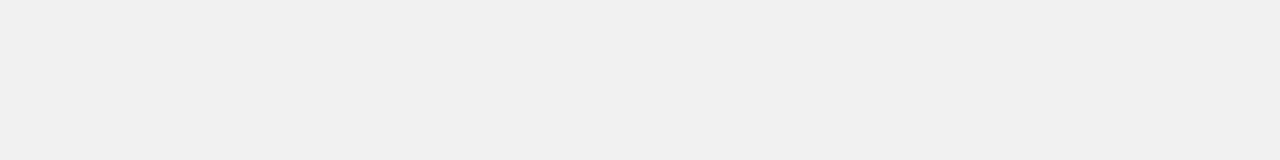
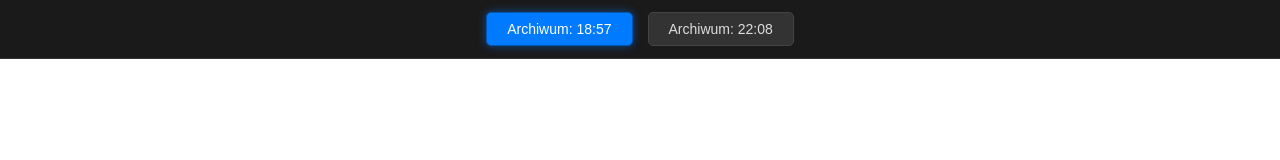
Before and after one commit to emmunio/projekt27.pl, a plain HTML site: page index.html in a window 1280 px wide. Drawn offline with Linux system fonts and the light colour scheme.

Commit message:
Update index.html

```diff
--- a/index.html
+++ b/index.html
@@ -6,15 +6,69 @@
     <title>Archiwum Projekt27</title>
 
     <script src="https://cdn.jsdelivr.net/npm/replaywebpage@2.1.0/ui.js"></script>
+
+    <style>
+        body { margin: 0; height: 100vh; display: flex; flex-direction: column; font-family: 'Segoe UI', Tahoma, Geneva, Verdana, sans-serif; }
+
+        /* Pasek nawigacji na górze */
+        .controls {
+            background: #1a1a1a;
+            padding: 12px;
+            display: flex;
+            gap: 15px;
+            justify-content: center;
+            border-bottom: 1px solid #333;
+            z-index: 100;
+        }
+
+        button {
+            padding: 8px 20px;
+            cursor: pointer;
+            background: #333;
+            color: #ddd;
+            border: 1px solid #444;
+            border-radius: 5px;
+            transition: all 0.2s ease;
+            font-size: 14px;
+        }
+
+        button:hover { background: #444; color: white; }
+        button.active { background: #007bff; color: white; border-color: #0056b3; box-shadow: 0 0 8px rgba(0,123,255,0.5); }
+
+        /* Odtwarzacz wypełniający resztę ekranu */
+        replay-web-page { flex-grow: 1; display: block; width: 100%; }
+    </style>
 </head>
-<body style="margin: 0; height: 100vh; overflow: hidden; background-color: #f0f0f0;">
+<body>
+
+    <div class="controls">
+        <button class="active" onclick="changeSource(this, 'https://media.githubusercontent.com/media/emmunio/projekt27.pl/refs/heads/main/projekt27_.02.-%200-%C5%9Br_1857.wacz')">
+            Archiwum: 18:57
+        </button>
+        <button onclick="changeSource(this, 'https://media.githubusercontent.com/media/emmunio/projekt27.pl/refs/heads/main/projekt27_.02.-%201-%C5%9Br_2208.wacz')">
+            Archiwum: 22:08
+        </button>
+    </div>
 
     <replay-web-page
+        id="player"
         source="https://media.githubusercontent.com/media/emmunio/projekt27.pl/refs/heads/main/projekt27_.02.-%200-%C5%9Br_1857.wacz"
         replay-self-hosted="https://cdn.jsdelivr.net/npm/replaywebpage@2.1.0/"
-        deep-link="true"
-        style="height: 100vh; width: 100vw; display: block;">
+        deep-link="true">
     </replay-web-page>
+
+    <script>
+        function changeSource(btn, url) {
+            const player = document.getElementById('player');
+
+            // Zmiana źródła w odtwarzaczu - to przeładowuje kontener
+            player.setAttribute('source', url);
+
+            // Wizualna aktualizacja przycisków
+            document.querySelectorAll('button').forEach(b => b.classList.remove('active'));
+            btn.classList.add('active');
+        }
+    </script>
 
 </body>
 </html>
```
